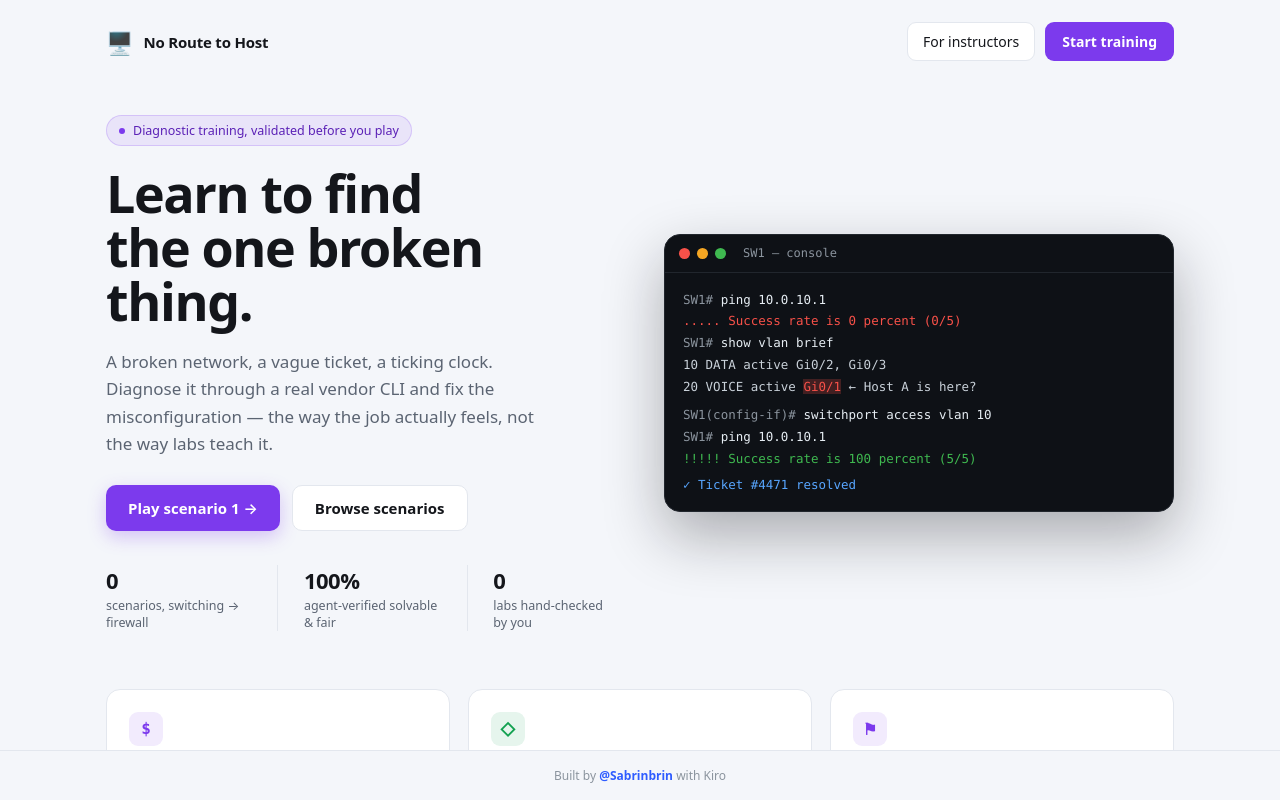
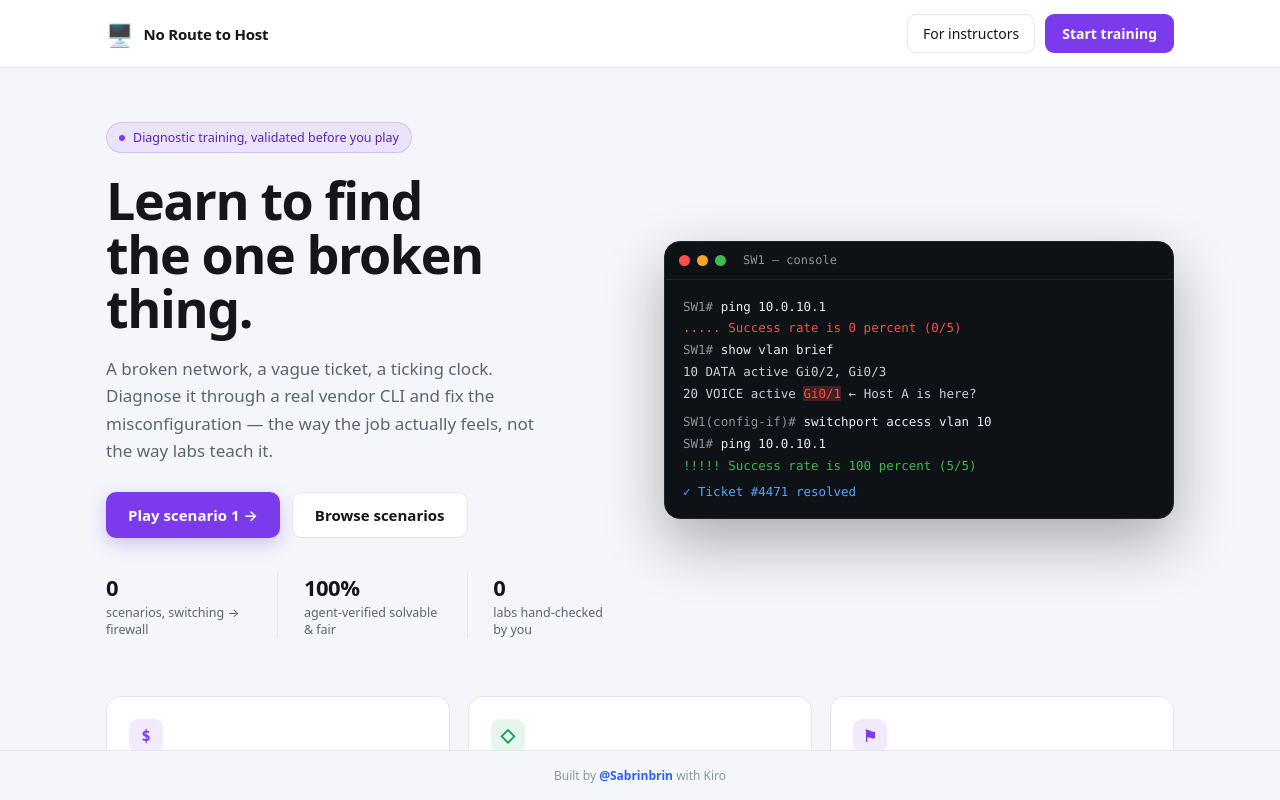
Before and after one commit to Sabrinbrin/No-Route-to-Host-, a React (Vite) app in the folder packages/frontend/: page / in a window 1280 px wide. Built offline with nearby package versions, Linux system fonts and the light colour scheme.

Commit message:
fix: landing page header now has white bg, border, sticky position
- Full-width white background with bottom border
- Sticky at top (stays visible on scroll)
- Properly separated from hero content below
- Matches the inner-page header style

```diff
--- a/packages/frontend/src/App.tsx
+++ b/packages/frontend/src/App.tsx
@@ -128,7 +128,8 @@ function Landing({ onPlay, onBrowse, onAuthor, scenarioCount }: { onPlay: () =>
   return (
     <div style={{ minHeight: '100vh', background: '#F4F6FA' }}>
       {/* Header */}
-      <div style={{ maxWidth: 1120, margin: '0 auto', padding: '22px 26px 0', display: 'flex', alignItems: 'center', justifyContent: 'space-between' }}>
+      <div style={{ background: '#fff', borderBottom: '1px solid #E3E7EE', padding: '14px 0', position: 'sticky', top: 0, zIndex: 40 }}>
+        <div style={{ maxWidth: 1120, margin: '0 auto', padding: '0 26px', display: 'flex', alignItems: 'center', justifyContent: 'space-between' }}>
           <div style={{ display: 'flex', alignItems: 'center', gap: 10 }}>
             <span style={{fontSize:22}}>🖥️</span>
             <span style={{ fontWeight: 600, fontSize: 15, letterSpacing: '-.2px', color: '#14161B' }}>No Route to Host</span>
@@ -136,6 +137,7 @@ function Landing({ onPlay, onBrowse, onAuthor, scenarioCount }: { onPlay: () =>
           <div style={{ display: 'flex', gap: 10 }}>
             <button onClick={onAuthor} style={{ fontSize: 14, fontWeight: 500, color: '#14161B', padding: '9px 15px', borderRadius: 9, border: '1px solid #E3E7EE', background: '#fff', cursor: 'pointer' }}>For instructors</button>
             <button onClick={onBrowse} style={{ fontSize: 14, fontWeight: 600, color: '#fff', padding: '9px 17px', borderRadius: 9, background: '#7C3AED', border: 'none', cursor: 'pointer' }}>Start training</button>
+          </div>
         </div>
       </div>
 
```
Lines whose indentation alone changed are shown as unchanged.
